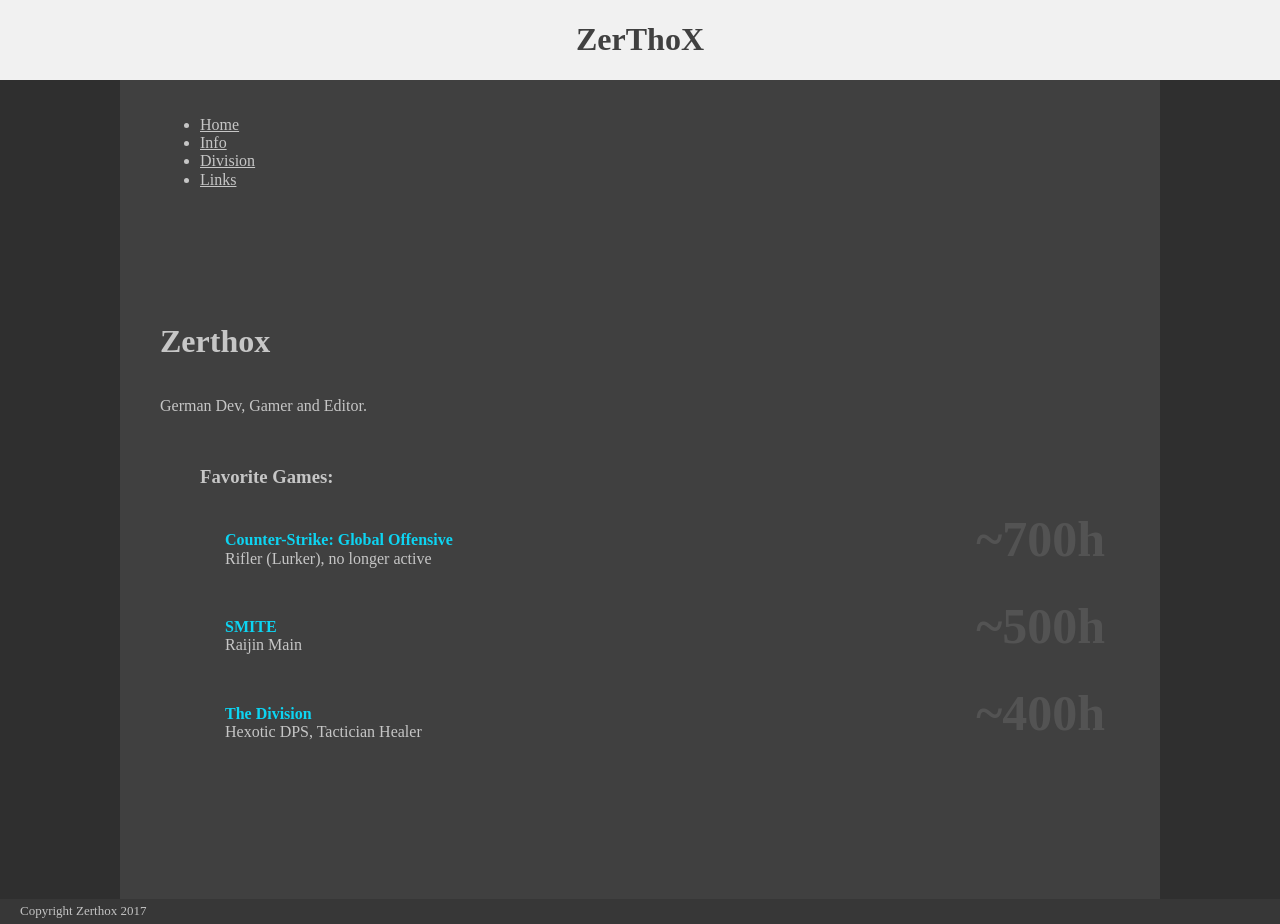
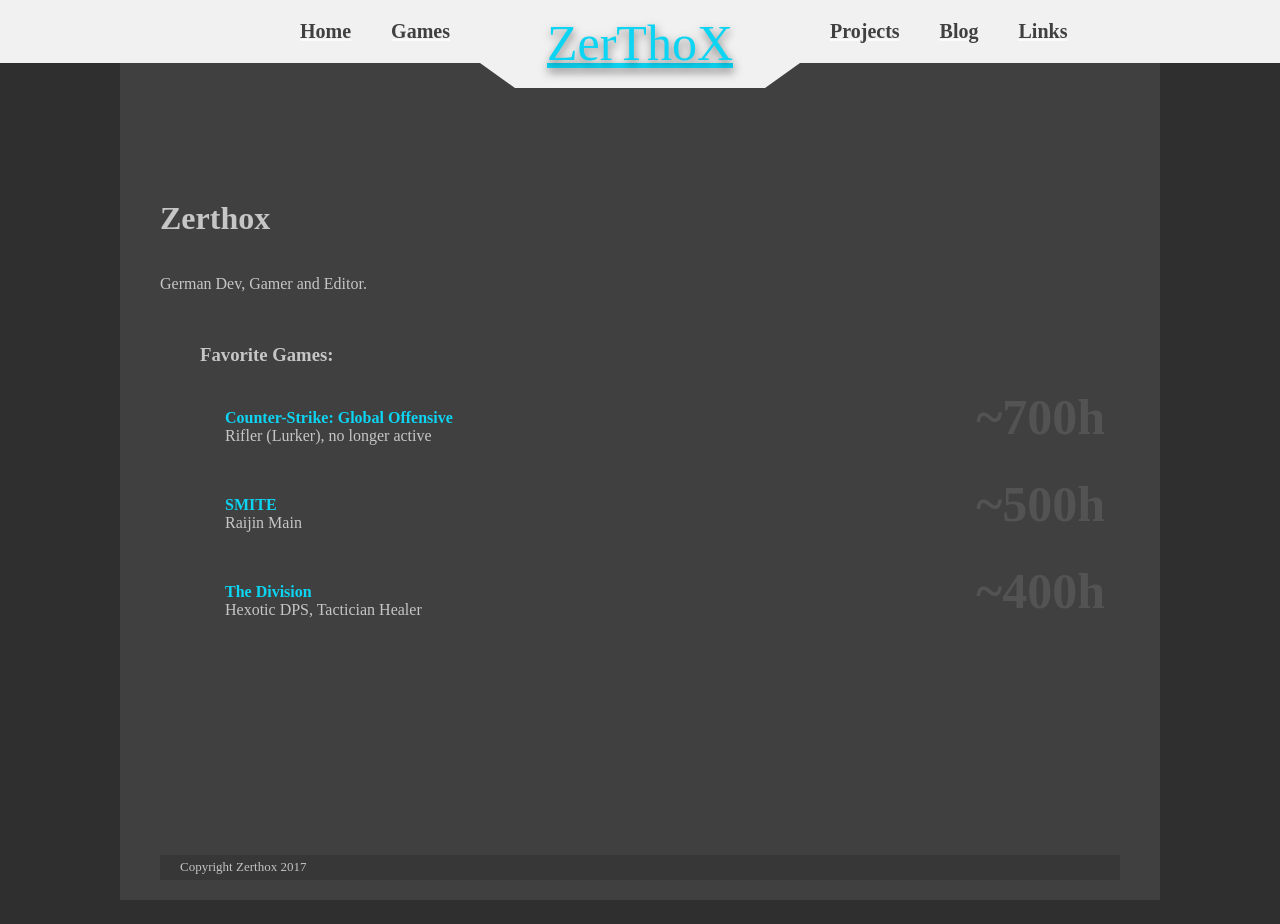
Before and after one commit to Zerthox/zerthox.github.io, a Jekyll site: the page built from info.html, in a window 1280 px wide. Built offline with Jekyll 4.4.1, drawn with Linux system fonts in a browser that asks for light colours; nearby versions of some CDN libraries; some web fonts are replaced; library files that are not in the unit come from our copies; after the commit the page ends 900 px from its top, so only the background shows below that.

Commit message:
Move header to includes folder

```diff
--- /dev/null
+++ b/_includes/header.html
@@ -0,0 +1,28 @@
+<div class="site-header">
+	<div class="nav-bar">
+		<div class="left">
+			<a href="/">
+				<div class="nav-bar-item">Home</div>
+			</a>
+			<a href="/games">
+				<div class="nav-bar-item">Games</div>
+			</a>
+		</div>
+		<div class="title-container">
+			<div class="title">
+				<a href="/">ZerThoX</a>
+			</div>
+		</div>
+		<div class="right">
+			<a href="/projects">
+				<div class="nav-bar-item">Projects</div>
+			</a>
+			<a href="/blog">
+				<div class="nav-bar-item">Blog</div>
+			</a>
+			<a href="/links">
+				<div class="nav-bar-item">Links</div>
+			</a>
+		</div>
+	</div>
+</div>
--- a/_layouts/default.html
+++ b/_layouts/default.html
@@ -8,16 +8,8 @@
 	    {% if page.js %} <script type="text/javascript" src="/js/{{page.js}}.js"></script> {% endif %}
 	</head>
   	<body>
-	    <section class="site-header">
-	    	<h1 class="header-name">ZerThoX</h1>
-	    </section>
-	    <section class="site-body">
-	    	<ul class="tab-bar">
-	      		<a href="." class="tab-bar-item"><li>Home</li></a>
-	      		<a href="info" class="tab-bar-item"><li>Info</li></a>
-			<a href="division" class="tab-bar-item"><li>Division</li></a>
-	      		<a href="links" class="tab-bar-item"><li>Links</li></a>
-	    	</ul>
+  		{% include header.html %}
+	    <div class="site-body">
 	    	<div class="content">
 	    		{{ content }}
 	    	</div>
```
